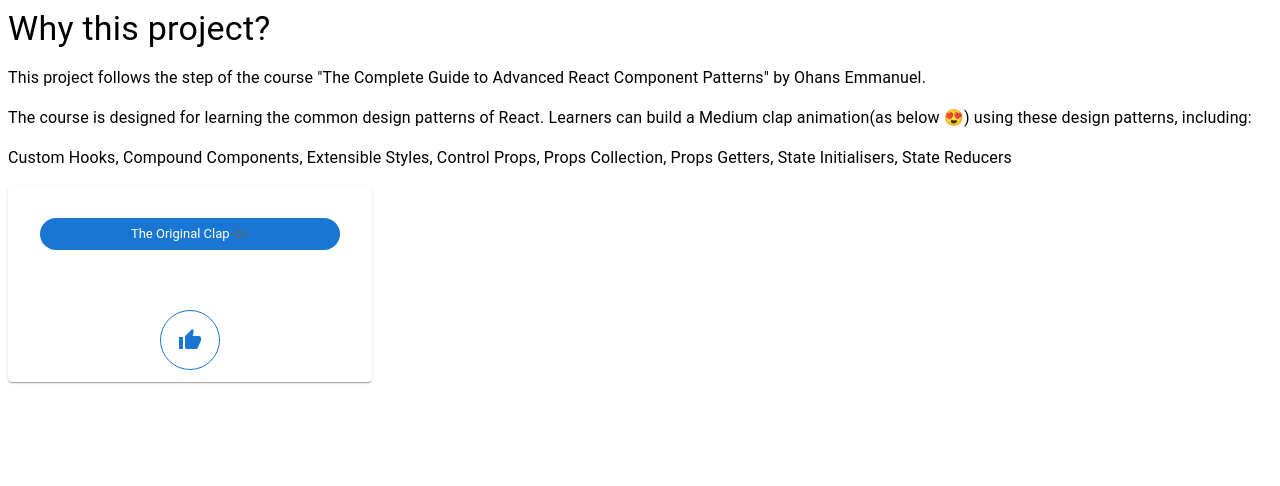
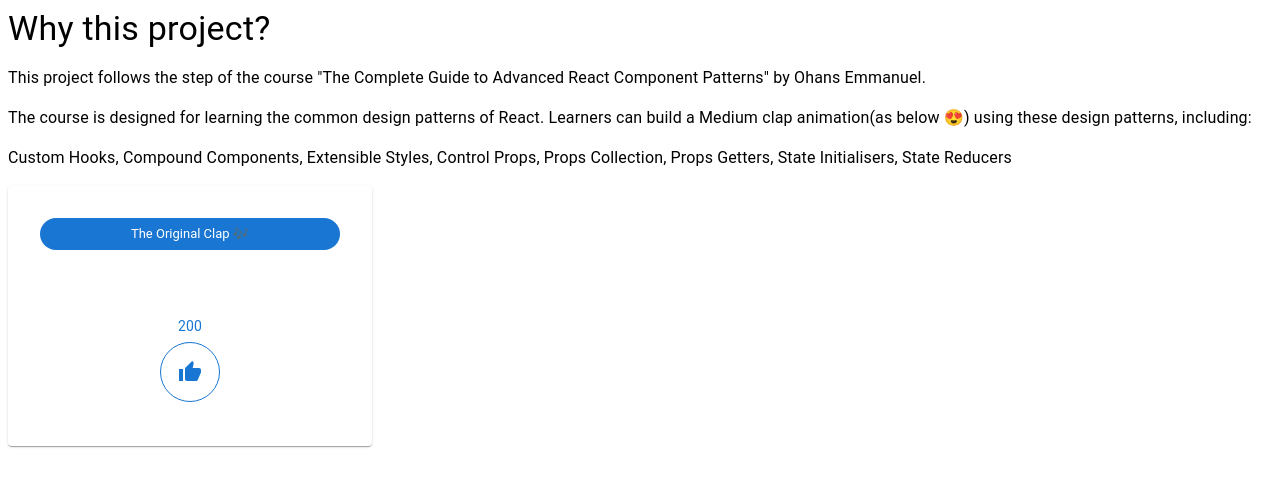
Before and after one commit to 12cassie34/react-design-pattern-with-medium-clap, a Next.js app: page /Home in a window 1280 px wide. Shown: the top 486 px of the page. Built offline with nearby package versions, Linux system fonts and the light colour scheme.

Commit message:
feat: add the total clap count

```diff
--- a/src/components/MediumClap.tsx
+++ b/src/components/MediumClap.tsx
@@ -11,6 +11,7 @@ import Typography from "@mui/material/Typography";
 const MediumClap: FunctionComponent = () => {
     const [isHover, setIsHover] = useState(false);
     const [addedClap, setAddedClap] = useState(0);
+    const [totalClap, setTotalClap] = useState(200);
 
     const boxShadowAnimation = useSpring({
         from: { opacity: isHover ? 0 : 1, transition: 'ease' },
@@ -29,13 +30,15 @@ const MediumClap: FunctionComponent = () => {
                 config: { duration: 700 },
             });
             setAddedClap(addedClap + 1);
+            setTotalClap(totalClap + 1);
         }
     };
 
     return (
         <Paper sx={{ padding: '32px', width: '300px', backgroundColor: '#ffffff' }}>
             <Chip label="The Original Clap 🎶" color="primary" sx={{ display: 'flex', marginBottom: '60px' }} />
-            <Stack sx={{ display: 'flex', alignItems: 'center', position: 'relative' }}>
+
+            <Stack sx={{ display: 'flex', alignItems: 'center', position: 'relative', padding: '32px' }}>
                 <animated.div
                     style={{
                         position: 'relative',
@@ -51,6 +54,7 @@ const MediumClap: FunctionComponent = () => {
                         <Typography variant="body2">{`+${addedClap}`}</Typography>
                     </IconButton>
                 </animated.div>
+                <Typography variant="body2" color="primary" sx={{ position: 'absolute', top: '6px' }}>{totalClap}</Typography>
                 <Stack
                     onMouseEnter={() => setIsHover(true)}
                     onMouseLeave={() => setIsHover(false)}
```
